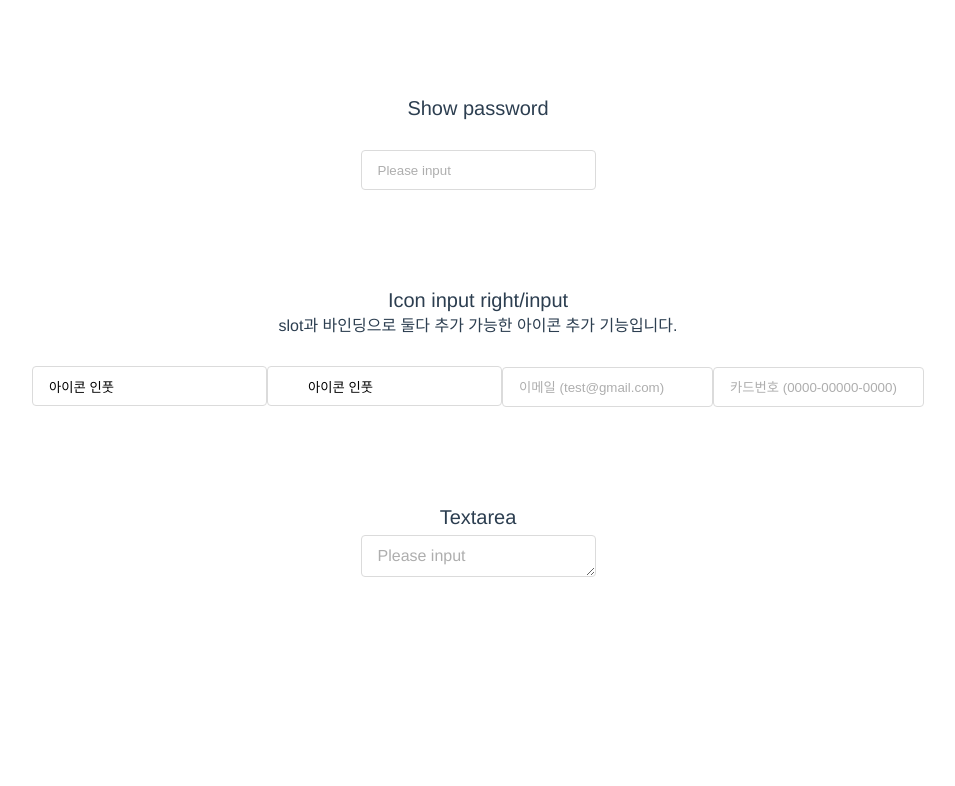
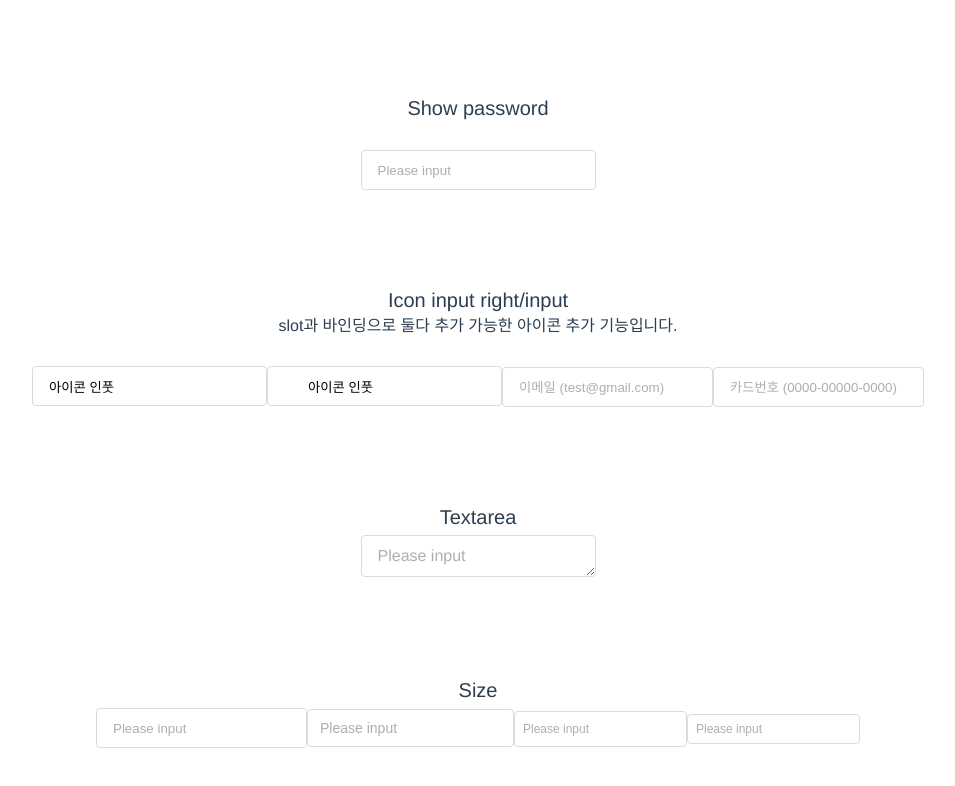
Before and after one commit to allmanLee/elementui, a Vue app: page /input in a window 1280 px wide. Shown: the part 670-1456 px from the top of the page, without its empty margins (162-1117 px from the left). Before the commit the page ends 1330 px from the top, so only its background shows below. Built offline with nearby package versions, Linux system fonts and the light colour scheme.

Commit message:
add: input size

```diff
--- a/src/components/AppInput.vue
+++ b/src/components/AppInput.vue
@@ -11,6 +11,7 @@
         'input-icon-right': suffixIcon || clearable || showPassword,
         'input-icon-left': prefixIcon,
         ...slotDirection,
+        [cssNameSize]: size ? true : false,
       }"
       :autofocus="autofocus"
       :disabled="disabled"
@@ -123,6 +124,9 @@ export default {
     autosize: {
       type: [Boolean, Object],
     },
+    size: {
+      validator: (value) => ["medium", "mini", "small"].indexOf(value) != -1,
+    },
   },
   data() {
     return {
@@ -133,6 +137,12 @@ export default {
       canChange: false,
       slotDirection: "",
     };
+  },
+  computed: {
+    cssNameSize: function () {
+      let propSize = this.size;
+      return `input-size-${propSize}`;
+    },
   },
   mounted() {
     this.canChange = this.clearable && this.changedValue.length > 0;
@@ -222,6 +232,20 @@ export default {
       background-color: #f5f5f5;
     }
     transition: all 0.3s ease-in-out;
+
+    //size
+    &.input-size-medium {
+      @include input-size-style(14px, 12px, 12px);
+      height: 38px;
+    }
+    &.input-size-small {
+      @include input-size-style(12px, 8px, 8px);
+      height: 36px;
+    }
+    &.input-size-mini {
+      @include input-size-style(12px, 8px, 8px);
+      height: 30px;
+    }
   }
   input {
     height: 40px;
--- a/src/views/input.vue
+++ b/src/views/input.vue
@@ -74,6 +74,15 @@
             ></app-input>
           </li>
         </ul>
+        <ul class="input-list">
+          <li>
+            <h3>Size</h3>
+            <app-input placeholder="Please input"></app-input>
+            <app-input size="medium" placeholder="Please input"></app-input>
+            <app-input size="small" placeholder="Please input"></app-input>
+            <app-input size="mini" placeholder="Please input"></app-input>
+          </li>
+        </ul>
       </li>
     </ul>
   </div>
```
